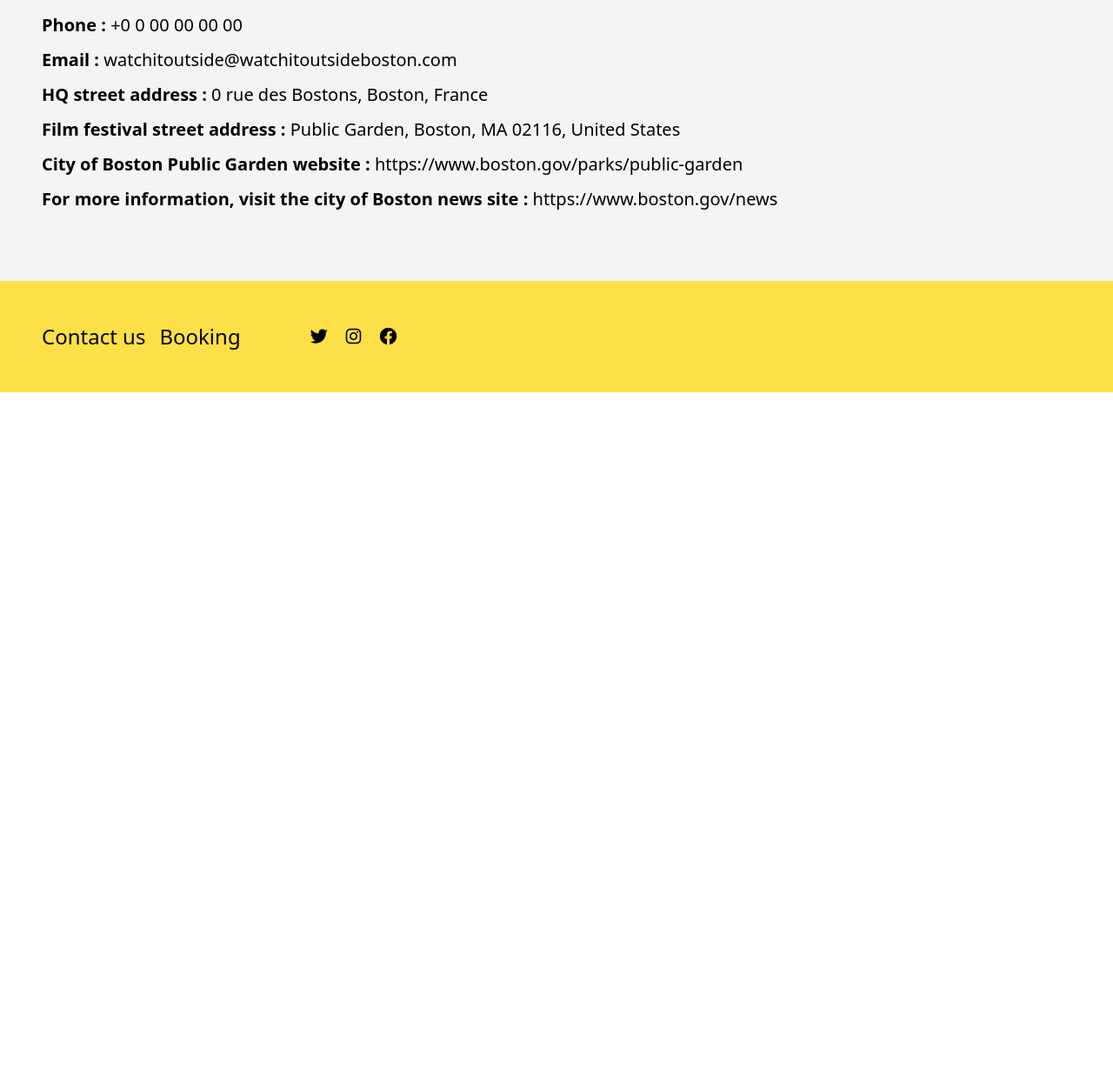
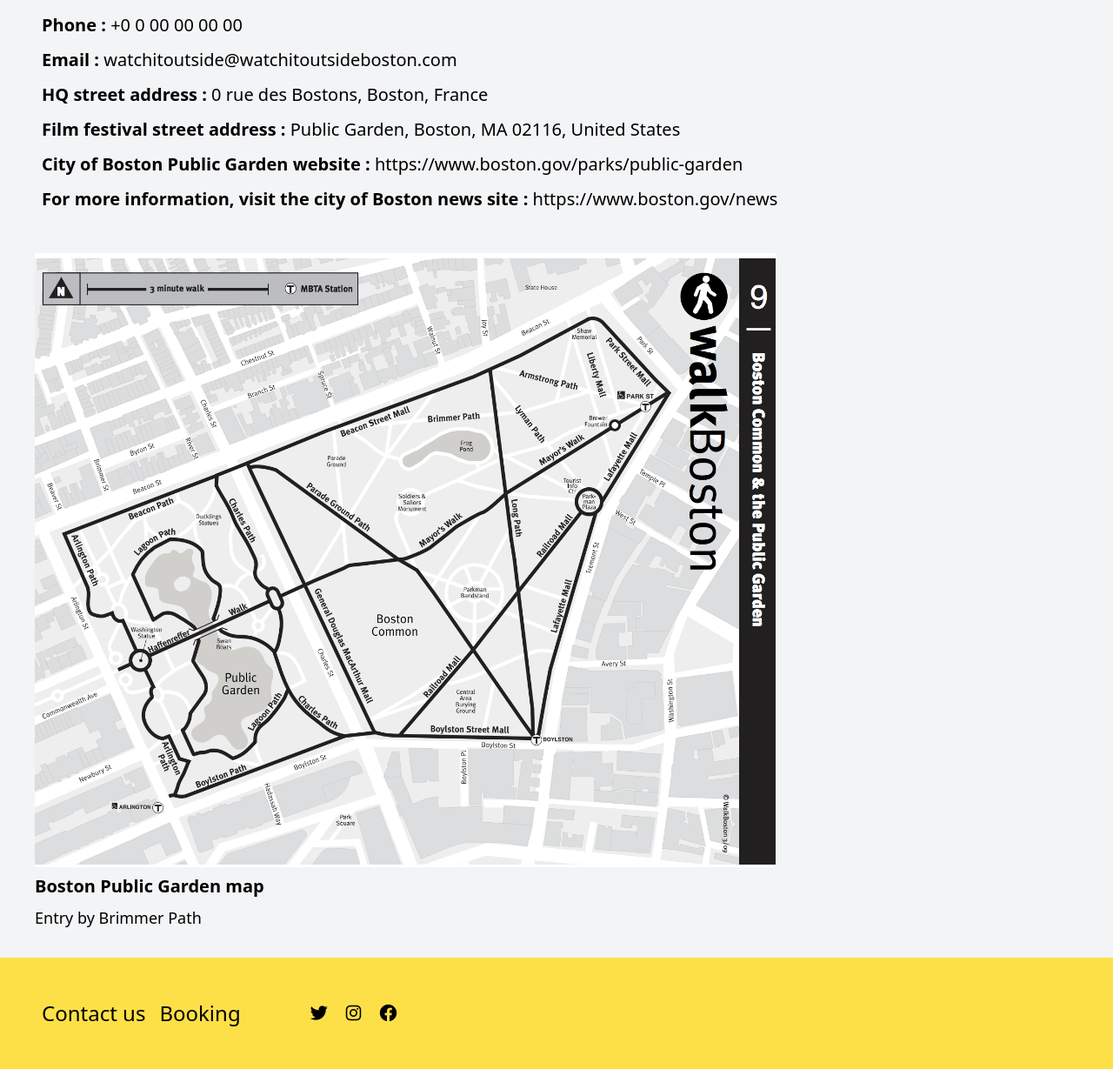
Before and after one commit to tssa017/watch_it_outside, a plain HTML site: page src/pages/contact.html in a window 1280 px wide. Shown: the part 381-1610 px from the top of the page at 87% size. Before the commit the page ends 832 px from the top, so only its background shows below. Drawn offline with Linux system fonts and the light colour scheme.

Commit message:
:sparkles: added map

```diff
--- a/src/pages/contact.html
+++ b/src/pages/contact.html
@@ -66,9 +66,12 @@
                         https://www.boston.gov/news
                     </li>
                 </ul>
-                <!-- Add map here -->
-                <div id="map"></div>
             </div>
+            <img src="../img/map.png" alt="Public Garden map" class="px-10" />
+            <h2 class="text-xl font-bold px-10 py-2">
+                Boston Public Garden map
+            </h2>
+            <h3 class="text-lg px-10">Entry by Brimmer Path</h3>
         </main>
         <!-- End main section -->
 
```
Also changed, not shown: src/img/map.png (added).
